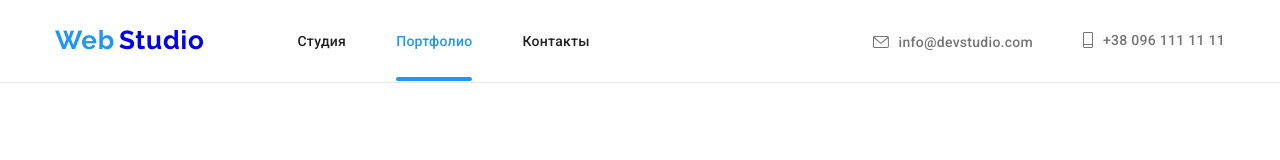
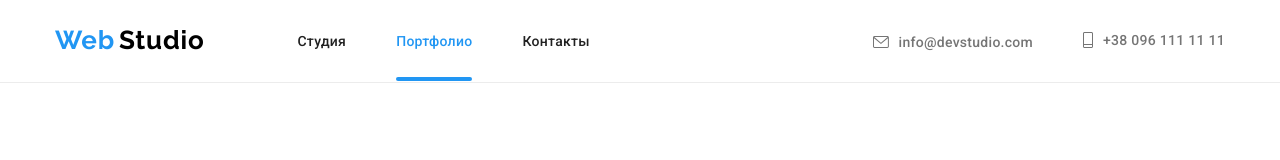
Before and after one commit to SvitlanaFilipova/goit-markup-hw-07, a plain HTML site: page portfolio.html in a window 1280 px wide. Shown: the top 160 px of the page. Drawn offline with nearby package versions, Linux system fonts and the light colour scheme.

Commit message:
Update portfolio.html

```diff
--- a/portfolio.html
+++ b/portfolio.html
@@ -25,7 +25,9 @@
         <nav class="nav">
           <a class="logo" href="index.html">
             <span class="logo__logo-web">Web</span>
-            <span class="logo__logo-studio">Studio</span></a
+            <span class="logo__logo-studio logo-studio--color-dark"
+              >Studio</span
+            ></a
           >
           <ul class="menu nav__menu">
             <li class="menu__item">
```
